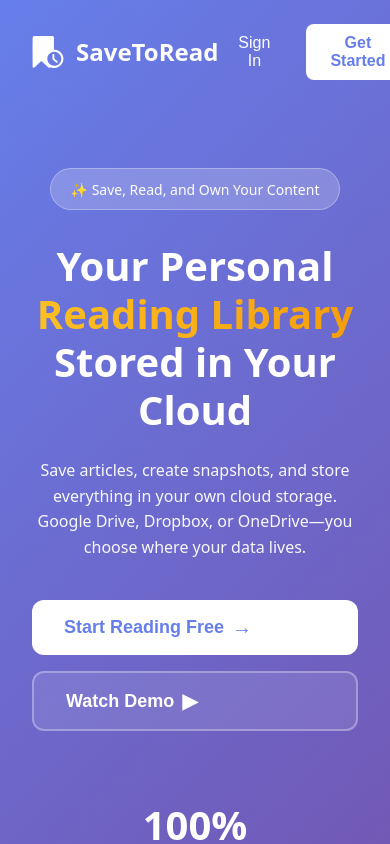
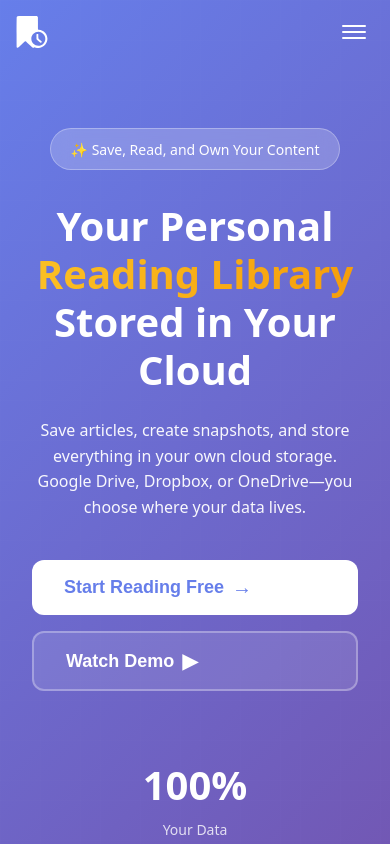
Before and after one commit to yaneyba/SaveToRead, a React (Vite) app in the folder frontend/: page / in a window 390 px wide. Shown: the top 844 px of the page. Built offline with nearby package versions, Linux system fonts and the light colour scheme; no server answers.

Commit message:
Add hamburger menu for mobile navigation

```diff
--- a/frontend/src/pages/LandingPage.tsx
+++ b/frontend/src/pages/LandingPage.tsx
@@ -12,6 +12,7 @@ import '../styles/landing.css';
 export function LandingPage() {
   const [showSignIn, setShowSignIn] = useState(false);
   const [showSignUp, setShowSignUp] = useState(false);
+  const [showMobileMenu, setShowMobileMenu] = useState(false);
 
   return (
     <div className="landing-page">
@@ -30,8 +31,31 @@ export function LandingPage() {
               <button onClick={() => setShowSignUp(true)} className="btn-primary">
                 Get Started
               </button>
+              <button
+                onClick={() => setShowMobileMenu(!showMobileMenu)}
+                className="hamburger-menu"
+                aria-label="Toggle menu"
+              >
+                <span></span>
+                <span></span>
+                <span></span>
+              </button>
             </div>
           </div>
+
+          {/* Mobile Menu */}
+          {showMobileMenu && (
+            <div className="mobile-menu">
+              <button onClick={() => { setShowSignIn(true); setShowMobileMenu(false); }} className="mobile-menu-item">
+                Sign In
+              </button>
+              <button onClick={() => { setShowSignUp(true); setShowMobileMenu(false); }} className="mobile-menu-item">
+                Get Started
+              </button>
+              <a href="#features" className="mobile-menu-item" onClick={() => setShowMobileMenu(false)}>Features</a>
+              <a href="#pricing" className="mobile-menu-item" onClick={() => setShowMobileMenu(false)}>Pricing</a>
+            </div>
+          )}
         </nav>
 
         <div className="hero-content">
--- a/frontend/src/styles/landing.css
+++ b/frontend/src/styles/landing.css
@@ -31,12 +31,19 @@
   padding: 1.5rem 2rem;
 }
 
+@media (max-width: 640px) {
+  .hero-nav {
+    padding: 1rem 1rem;
+  }
+}
+
 .nav-content {
   max-width: 1200px;
   margin: 0 auto;
   display: flex;
   justify-content: space-between;
   align-items: center;
+  gap: 1rem;
 }
 
 .logo {
@@ -45,6 +52,13 @@
   gap: 0.75rem;
   font-size: 1.5rem;
   font-weight: 700;
+  flex-shrink: 0;
+}
+
+@media (max-width: 640px) {
+  .logo {
+    font-size: 1.25rem;
+  }
 }
 
 .logo-icon {
@@ -53,8 +67,88 @@
 
 .nav-actions {
   display: flex;
-  gap: 1rem;
+  gap: 0.75rem;
   align-items: center;
+}
+
+.hamburger-menu {
+  display: none;
+  flex-direction: column;
+  gap: 4px;
+  background: transparent;
+  border: none;
+  padding: 0.5rem;
+  cursor: pointer;
+  z-index: 100;
+}
+
+.hamburger-menu span {
+  display: block;
+  width: 24px;
+  height: 2px;
+  background: white;
+  border-radius: 2px;
+  transition: all 0.3s;
+}
+
+.hamburger-menu:hover span {
+  background: rgba(255, 255, 255, 0.8);
+}
+
+@media (max-width: 640px) {
+  .hamburger-menu {
+    display: flex;
+  }
+
+  .nav-actions .btn-text,
+  .nav-actions .btn-primary {
+    display: none;
+  }
+}
+
+.mobile-menu {
+  position: absolute;
+  top: 100%;
+  left: 0;
+  right: 0;
+  background: rgba(102, 126, 234, 0.98);
+  backdrop-filter: blur(8px);
+  padding: 1rem;
+  display: flex;
+  flex-direction: column;
+  gap: 0.5rem;
+  animation: slideDown 0.3s ease-out;
+  box-shadow: 0 4px 12px rgba(0, 0, 0, 0.1);
+}
+
+@keyframes slideDown {
+  from {
+    opacity: 0;
+    transform: translateY(-10px);
+  }
+  to {
+    opacity: 1;
+    transform: translateY(0);
+  }
+}
+
+.mobile-menu-item {
+  background: rgba(255, 255, 255, 0.1);
+  color: white;
+  border: none;
+  padding: 0.75rem 1rem;
+  border-radius: 0.5rem;
+  font-size: 0.9375rem;
+  font-weight: 500;
+  cursor: pointer;
+  text-align: left;
+  text-decoration: none;
+  display: block;
+  transition: background 0.2s;
+}
+
+.mobile-menu-item:hover {
+  background: rgba(255, 255, 255, 0.2);
 }
 
 .btn-text {
@@ -63,10 +157,11 @@
   border: none;
   padding: 0.625rem 1.25rem;
   border-radius: 0.5rem;
-  font-size: 1rem;
+  font-size: 0.9375rem;
   font-weight: 500;
   cursor: pointer;
   transition: background 0.2s;
+  white-space: nowrap;
 }
 
 .btn-text:hover {
@@ -79,15 +174,26 @@
   border: none;
   padding: 0.625rem 1.5rem;
   border-radius: 0.5rem;
-  font-size: 1rem;
+  font-size: 0.9375rem;
   font-weight: 600;
   cursor: pointer;
   transition: transform 0.2s, box-shadow 0.2s;
+  white-space: nowrap;
 }
 
 .btn-primary:hover {
   transform: translateY(-2px);
   box-shadow: 0 4px 12px rgba(0, 0, 0, 0.15);
+}
+
+@media (max-width: 640px) {
+  .nav-actions {
+    gap: 0.5rem;
+  }
+
+  .logo-text {
+    display: none;
+  }
 }
 
 .hero-content {
```
